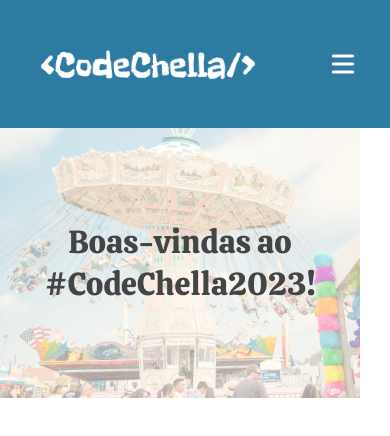
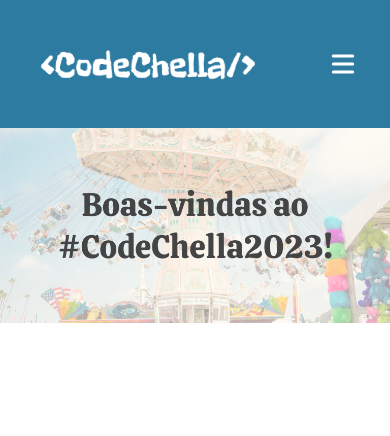
Before and after one commit to valvanogabryel/codeChella, a React (Create React App) app in the folder code-chella/: page / in a window 390 px wide. Shown: the top 436 px of the page. Built offline with nearby package versions, Linux system fonts and the light colour scheme; a web font is replaced by a local one.

Commit message:
Ajuste de media query no banner

```diff
--- a/code-chella/src/components/Banner/Banner.module.css
+++ b/code-chella/src/components/Banner/Banner.module.css
@@ -2,8 +2,32 @@
     max-width: 100%;
 }
 
+/* O problema de usar um div vazio é que ele não tem altura. Aí a imagem de background */
+/* não aparece. Tem um truque que vc pode usar, que é definir o padding com base no */
+/* percentual. Define a largura em 100%, aí ele ocupa a largura inteira do div pai */
+/* Aí você define o padding-top com o percentual de altura que você quer em relação à largura */
+/* Só funciona porque o CSS primeiro calcula a largura, depois ele aplica o padding */
+
 .banner__image {
-    height: 270px;
-    max-width: 100%;
-    object-fit: cover;
+    background-image: url("images/home-banner-mobile.png");  /* 360x270 */
+    background-size: cover;
+    padding-top: 75%; /* O truque está aqui. Vc calcula a relação altura/largura da imagem, neste caso é 0,75 */
+    width: 100%;
 }
+
+/* Coloquei os breakpoints no tamanho máximo da imagem da tela anterior */
+/* Mas você pode ajustar. Só que aí ele vai acabar fazendo um upscaling */
+/* e pode ficar pixelado. O certo era ter imagens com uma resolução melhor */
+@media screen and (min-width: 360px) {
+    .banner__image {
+        background-image: url("images/home-banner-tablet.png");  /* 768x384 */
+        padding-top: 50%; /* O truque está aqui. Vc calcula a relação altura/largura da imagem, neste caso é 0,5 */
+    }
+}
+
+@media screen and (min-width: 768px) {
+    .banner__image {
+        background-image: url("images/home-banner.png");  /* 1440x407 */
+        padding-top: 28.2634%; /* O truque está aqui. Vc calcula a relação altura/largura da imagem, neste caso é 0,282634 */
+    }
+}
--- a/code-chella/src/components/Banner/index.jsx
+++ b/code-chella/src/components/Banner/index.jsx
@@ -1,10 +1,10 @@
 import styles from './Banner.module.css';
-import bannerMobile from './images/home-banner-mobile.png';
 
 const Banner = () => {
     return (
         <section className={styles.banner__container}>
-            <img src={bannerMobile} alt="Banner da code chella" className={styles.banner__image} />
+            {/* Primeira mudança. Use div e não img, já que vamos usar background-image no css */}
+            <div className={styles.banner__image}></div>
         </section>
     );
 }
```
